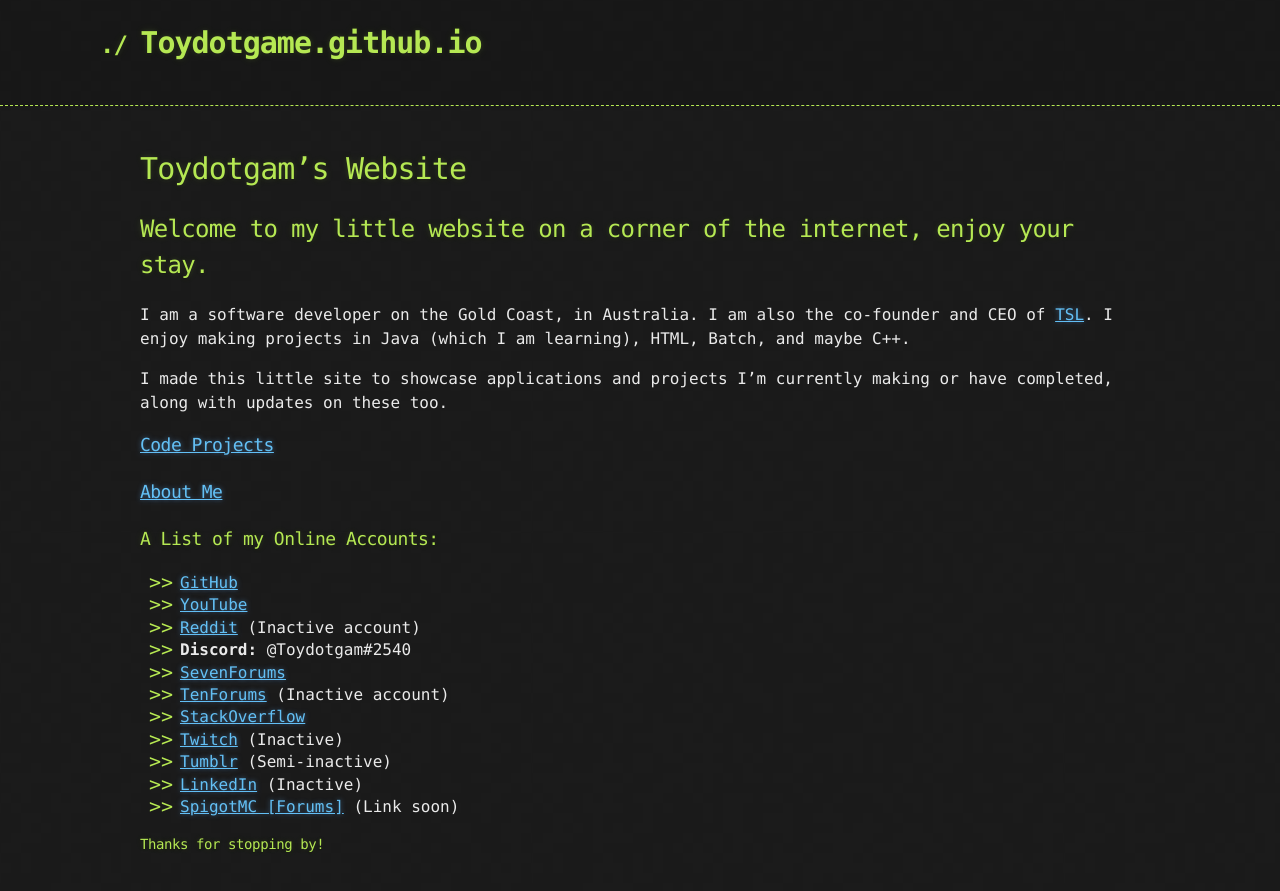
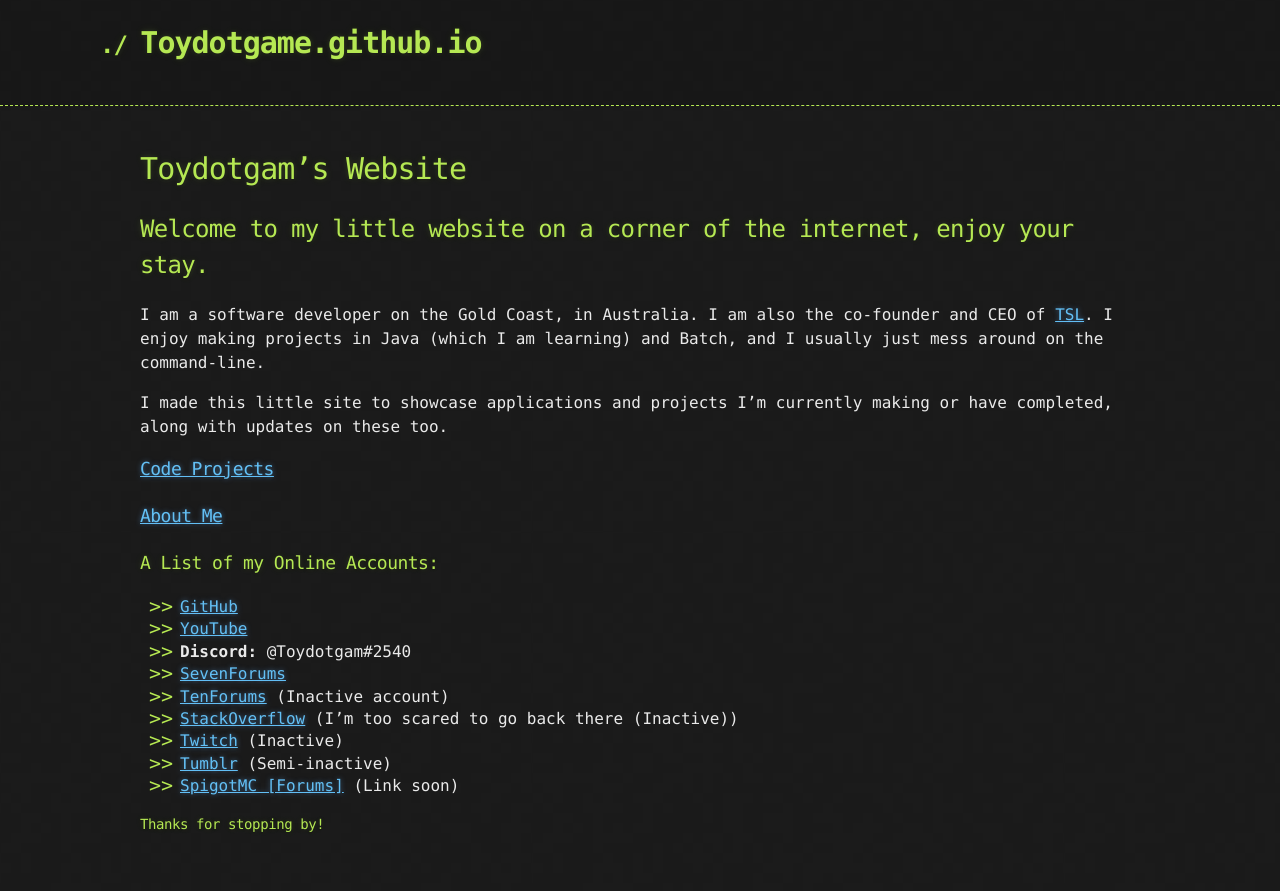
Before and after one commit to Toydotgame/Toydotgame.github.io, a Jekyll site: the page built from index.md, in a window 1280 px wide. Shown: the top 891 px of the page. Built offline with Jekyll 4.4.1, drawn with Linux system fonts in a browser that asks for light colours; our own code applies the rules of GitHub Pages for plain Markdown files; the repository's description, which GitHub fills in, is left out.

Commit message:
Removed Reddit + LinkedIn Account Links

```diff
--- a/index.md
+++ b/index.md
@@ -2,7 +2,7 @@
 
 ## Welcome to my little website on a corner of the internet, enjoy your stay.
 
-I am a software developer on the Gold Coast, in Australia. I am also the co-founder and CEO of [TSL](https://scratltd.github.io/). I enjoy making projects in Java (which I am learning), HTML, Batch, and maybe C++.
+I am a software developer on the Gold Coast, in Australia. I am also the co-founder and CEO of [TSL](https://scratltd.github.io/). I enjoy making projects in Java (which I am learning) and Batch, and I usually just mess around on the command-line.
 
 I made this little site to showcase applications and projects I'm currently making or have completed, along with updates on these too.
 
@@ -12,14 +12,12 @@ I made this little site to showcase applications and projects I'm currently maki
 ### A List of my Online Accounts:
 * [GitHub](https://github.com/Toydotgame)
 * [YouTube](https://www.youtube.com/channel/UCgkC2xFIPZCLEadyYZCsbWw)
-* [Reddit](https://reddit.com/user/Toydotgam) (Inactive account)
 * **Discord:** @Toydotgam\#2540
 * [SevenForums](https://www.sevenforums.com/members/toydotgam.html)
 * [TenForums](https://www.tenforums.com/members/toydotgam.html) (Inactive account)
-* [StackOverflow](https://stackoverflow.com/users/13470945/toydotgam)
+* [StackOverflow](https://stackoverflow.com/users/13470945/toydotgam) (I'm too scared to go back there (Inactive))
 * [Twitch](https://www.twitch.tv/toydotgam) (Inactive)
 * [Tumblr](https://toydotgame.tumblr.com/) (Semi-inactive)
-* [LinkedIn](https://www.linkedin.com/in/matthew-jeffrey-66a9a9188/) (Inactive)
 * [SpigotMC \[Forums\]]() (Link soon)
 
 #### Thanks for stopping by!
```
